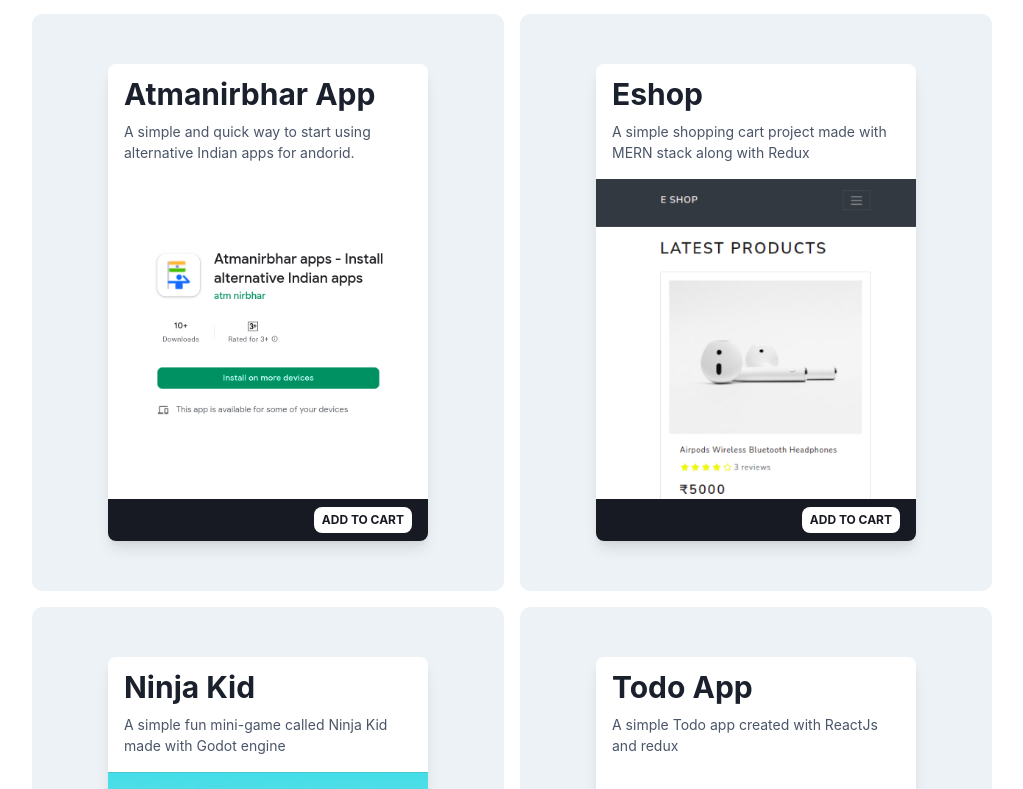
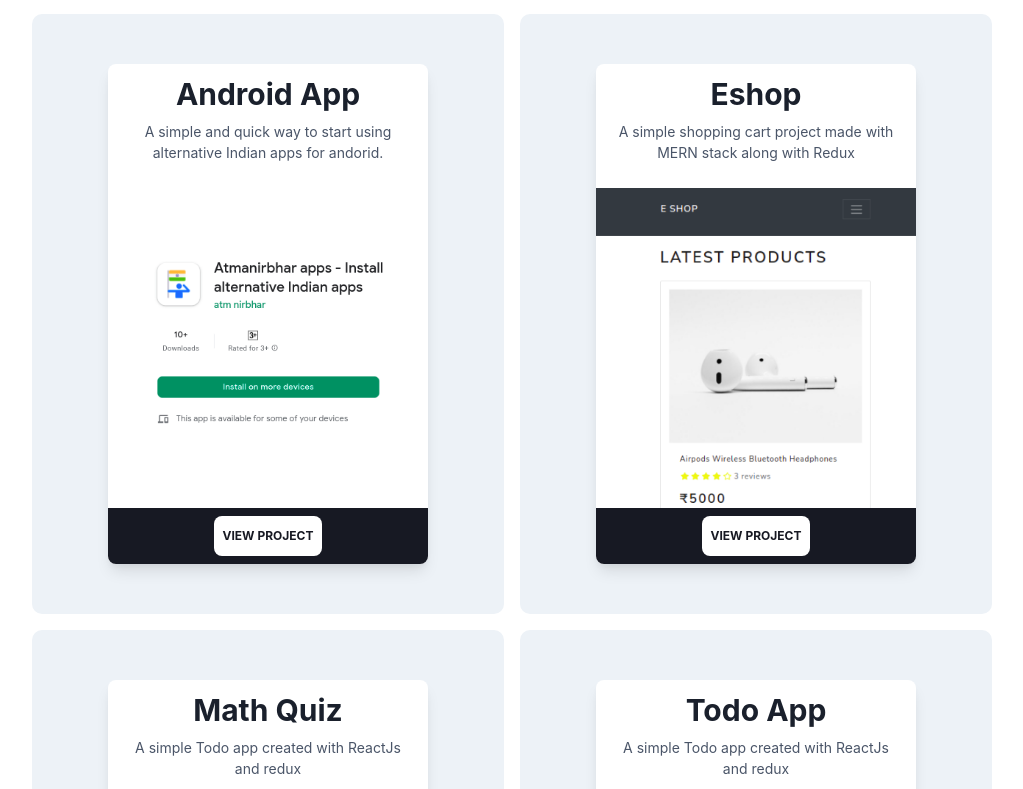
Before and after one commit to AbbyB97/abhijit-b, a Next.js app: page / in a window 1280 px wide. Shown: the part 900-1689 px from the top of the page, without its empty margins (128-1151 px from the left). Built offline with nearby package versions, Linux system fonts and the light colour scheme.

Commit message:
added data

```diff
--- a/src/components/projects-section/index.tsx
+++ b/src/components/projects-section/index.tsx
@@ -1,4 +1,11 @@
-import { Box, Heading, SimpleGrid, Text } from '@chakra-ui/react'
+import {
+  Box,
+  Grid,
+  GridItem,
+  Heading,
+  SimpleGrid,
+  Text
+} from '@chakra-ui/react'
 import React from 'react'
 import ProjectCard from 'widgets/project-card'
 import projectCardDataArray from 'static/projectCardData'
@@ -9,11 +16,19 @@
       <Heading textAlign="center" my={12}>
         My recent projects
       </Heading>
-      <SimpleGrid columns={{ base: 1, md: 2 }} spacing={4}>
+      <Grid templateColumns={{ base: '1fr', md: 'repeat(2,1fr)' }} gap="1rem">
         {projectCardDataArray.map((projectData, index) => (
-          <ProjectCard projectCardData={projectData} />
+          <GridItem
+            key={index}
+            colSpan={{
+              base: 1,
+              md: index + 1 === projectCardDataArray.length ? 2 : 1
+            }}
+          >
+            <ProjectCard projectCardData={projectData} />
+          </GridItem>
         ))}
-      </SimpleGrid>
+      </Grid>
     </>
   )
 }
--- /dev/null
+++ b/src/components/social-handles/index.tsx
@@ -0,0 +1,11 @@
+import React from 'react'
+
+const SocialHandles = () => {
+  return (
+    <div>
+      <h1> social handels </h1>
+    </div>
+  )
+}
+
+export default SocialHandles
--- a/src/modules/home/index.tsx
+++ b/src/modules/home/index.tsx
@@ -1,6 +1,7 @@
 import { Container, Divider, useColorModeValue } from '@chakra-ui/react'
-import Hero from 'components/home'
+import Hero from 'components/hero'
 import ProjectSection from 'components/projects-section'
+import SocialHandles from 'components/social-handles'
 import React from 'react'
 
 const index = () => {
@@ -9,6 +10,7 @@
       <Hero />
       <Divider bg={useColorModeValue('ABlue.200', 'gray.200')} />
       <ProjectSection />
+      <SocialHandles/>
     </Container>
   )
 }
--- a/src/static/projectCardData.ts
+++ b/src/static/projectCardData.ts
@@ -1,28 +1,39 @@
 const projectCardData = [
   {
     imgSrc: '/images/atmn.png' as string,
-    projectHeading: 'Atmanirbhar App' as string,
+    projectHeading: 'Android App ' as string,
     projectDetail:
       'A simple and quick way to start using alternative Indian apps for andorid.' as string,
-    projectLink: 'https://e-shop2020.herokuapp.com/' as string
+    projectLink:
+      'https://play.google.com/store/apps/details?id=com.apps.atmanirbharindia.release&hl=en_US&gl=US/' as string
   },
   {
     imgSrc: '/images/eshop.png' as string,
     projectHeading: 'Eshop' as string,
-    projectDetail: 'A simple shopping cart project made with MERN stack along with Redux ' as string,
+    projectDetail:
+      'A simple shopping cart project made with MERN stack along with Redux ' as string,
     projectLink: 'https://e-shop2020.herokuapp.com/' as string
   },
+
   {
-    imgSrc: '/images/ninjaKid.png' as string,
-    projectHeading: 'Ninja Kid' as string,
-    projectDetail: 'A simple fun mini-game called Ninja Kid made with Godot engine' as string,
-    projectLink: 'https://drive.google.com/file/d/1SRJVpihFzcpVxHWa2g5q29RtdsknBwx8/view' as string
+    imgSrc: '/images/math_quiz.png' as string,
+    projectHeading: 'Math Quiz' as string,
+    projectDetail: 'A simple Todo app created with ReactJs and redux' as string,
+    projectLink: 'https://lq-assignment.netlify.app/' as string
   },
   {
     imgSrc: '/images/todo.png' as string,
     projectHeading: 'Todo App' as string,
     projectDetail: 'A simple Todo app created with ReactJs and redux' as string,
-    projectLink: 'https://e-shop2020.herokuapp.com/' as string
+    projectLink: 'https://abbyb97.github.io/todoapp/#/' as string
+  },
+  {
+    imgSrc: '/images/ninjaKid.png' as string,
+    projectHeading: 'Ninja Kid' as string,
+    projectDetail:
+      'A simple fun mini-game called Ninja Kid made with Godot engine' as string,
+    projectLink:
+      'https://drive.google.com/file/d/1SRJVpihFzcpVxHWa2g5q29RtdsknBwx8/view' as string
   }
 ]
 export default projectCardData
--- a/src/widgets/project-card/index.tsx
+++ b/src/widgets/project-card/index.tsx
@@ -7,7 +7,8 @@
   Stack,
   chakra,
   Image,
-  Flex
+  Flex,
+  Button
 } from '@chakra-ui/react'
 import { ProjectCardDataType } from './types'
 
@@ -21,7 +22,6 @@
 }) {
   return (
     <Flex
-      //   my={{base:2,md:0}}
       borderRadius="10px"
       bg="gray.100"
       _dark={{
@@ -31,8 +31,9 @@
       w="full"
       alignItems="center"
       justifyContent="center"
+      minH="600px"
     >
-      <Box
+      <Flex
         maxW="xs"
         mx="auto"
         bg="white"
@@ -41,6 +42,9 @@
         }}
         shadow="lg"
         rounded="lg"
+        minH="500px"
+        direction="column"
+        justify="space-between"
       >
         <Box px={4} py={2}>
           <chakra.h1
@@ -50,6 +54,7 @@
             }}
             fontWeight="bold"
             fontSize="3xl"
+            textAlign="center"
             // textTransform="uppercase"
           >
             {projectCardData.projectHeading}
@@ -57,6 +62,7 @@
           <chakra.p
             mt={1}
             fontSize="sm"
+            textAlign="center"
             color="gray.600"
             _dark={{
               color: 'gray.400'
@@ -65,7 +71,7 @@
             {projectCardData.projectDetail}
           </chakra.p>
         </Box>
-
+        <Box>
           <Image
             w="full"
             fit="cover"
@@ -76,19 +82,16 @@
 
           <Flex
             alignItems="center"
-          justifyContent="space-between"
+            justifyContent="center"
             px={4}
             py={2}
             bg="gray.900"
             roundedBottom="lg"
-          direction="row-reverse"
+            justify="center"
           >
-          {/* <chakra.h1 color="white" fontWeight="bold" fontSize="lg">
-            $129
-          </chakra.h1> */}
-          <chakra.button
+            <Button
               px={2}
-            py={1}
+              py={0}
               bg="white"
               fontSize="xs"
               color="gray.900"
@@ -103,10 +106,11 @@
               }}
               onClick={() => window.open(projectCardData.projectLink, '_blank')}
             >
-            Add to cart
-          </chakra.button>
+              View Project
+            </Button>
           </Flex>
         </Box>
       </Flex>
+    </Flex>
   )
 }
```
Also changed, not shown: public/images/math_quiz.png (added), src/components/hero/index.tsx (renamed from src/components/home/index.tsx). Lines whose indentation alone changed are shown as unchanged.
